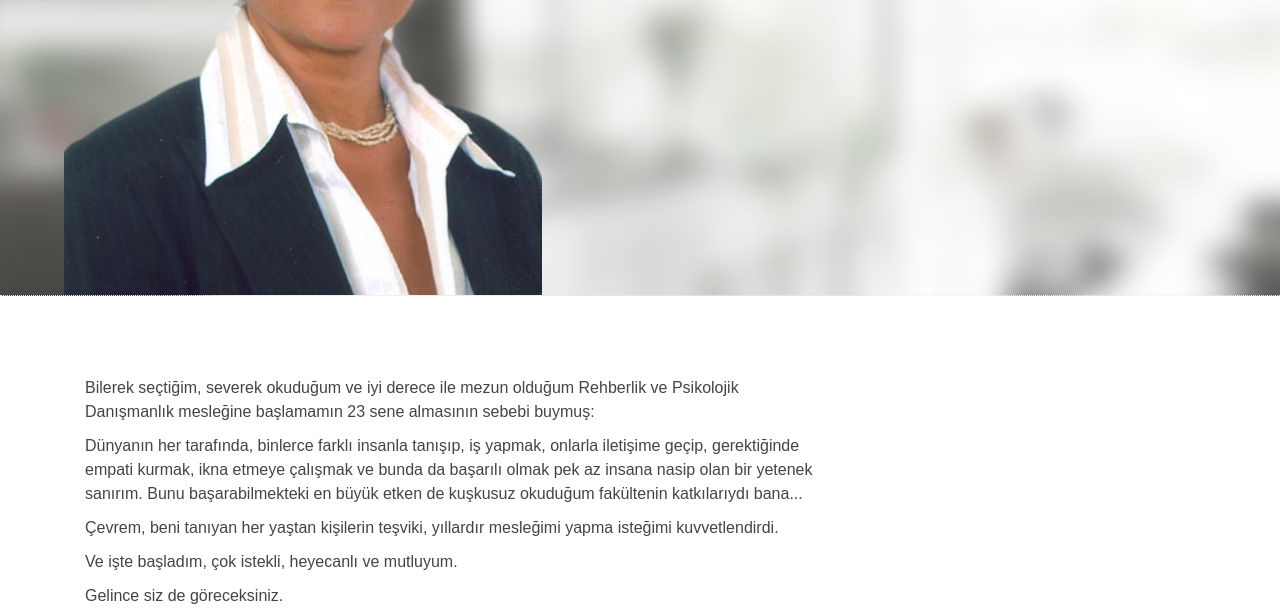
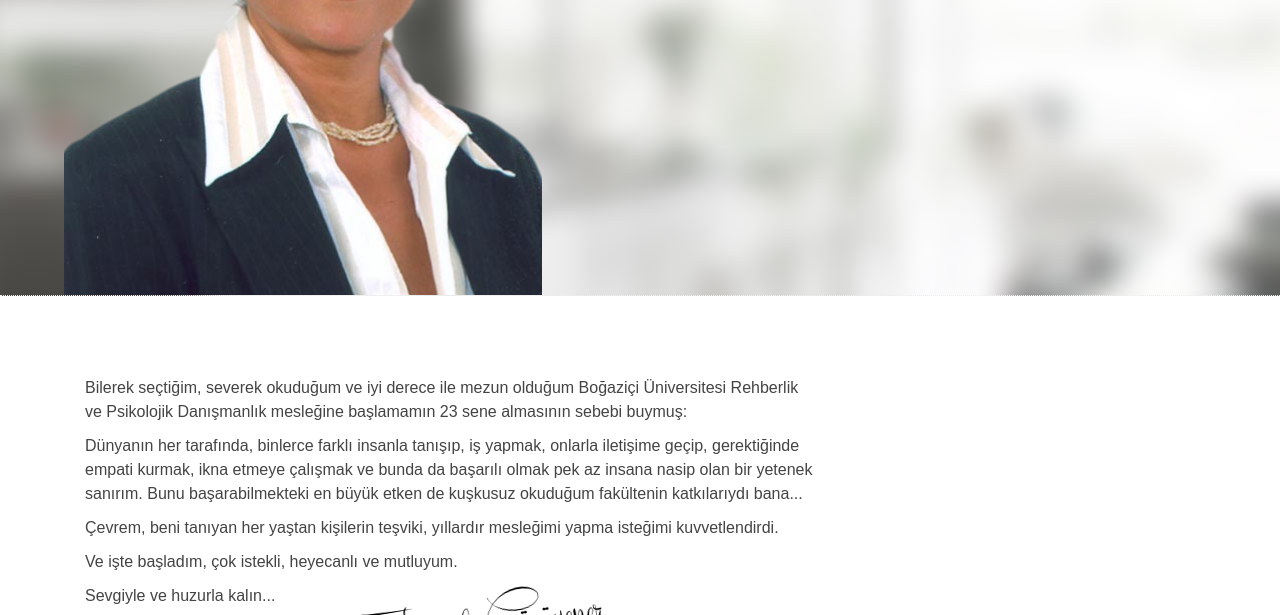
Before and after one commit to selimober/esra, a plain HTML site: page index.html in a window 1280 px wide. Shown: the part 504-1119 px from the top of the page. Drawn offline with nearby package versions, Linux system fonts and the light colour scheme.

Commit message:
Text arrangement

```diff
--- a/index.html
+++ b/index.html
@@ -88,13 +88,12 @@
 		<div class="container">
 			<!-- profile content -->
 			<div class="col-md-8 profile-content">
-				<p>Bilerek seçtiğim, severek okuduğum ve iyi derece ile mezun olduğum Rehberlik ve Psikolojik Danışmanlık mesleğine başlamamın 23 sene almasının sebebi buymuş:</p>
+				<p>Bilerek seçtiğim, severek okuduğum ve iyi derece ile mezun olduğum Boğaziçi Üniversitesi Rehberlik ve Psikolojik Danışmanlık mesleğine başlamamın 23 sene almasının sebebi buymuş:</p>
 
 				<p>Dünyanın her tarafında, binlerce farklı insanla tanışıp, iş yapmak, onlarla iletişime geçip, gerektiğinde empati kurmak, ikna etmeye çalışmak ve bunda da başarılı olmak pek az insana nasip olan bir yetenek sanırım. Bunu başarabilmekteki en büyük etken de kuşkusuz okuduğum fakültenin katkılarıydı bana...</p>
 
 				<p>Çevrem, beni tanıyan her yaştan kişilerin teşviki, yıllardır mesleğimi yapma isteğimi kuvvetlendirdi.</p>
 				<p>Ve işte başladım, çok istekli, heyecanlı ve mutluyum.</p>
-				<p>Gelince siz de göreceksiniz.</p>
 
 				<p>Sevgiyle ve huzurla kalın... <img class="signature" src="img/sign.jpg" alt=""></p>
 			</div>
```
